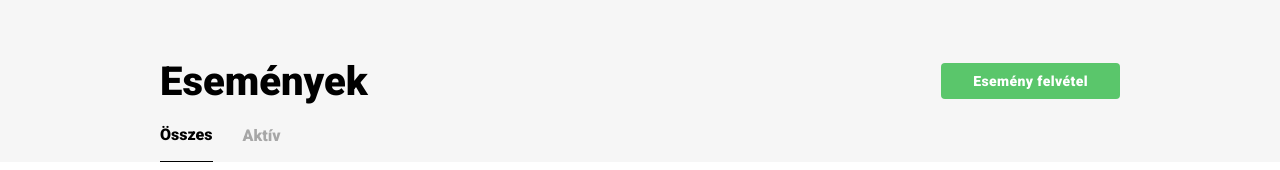
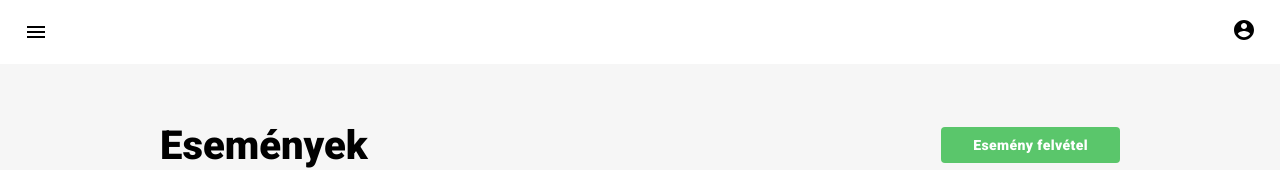
Before and after one commit to akosfi/volunteerfrontend, a React (Create React App) app: page / in a window 1280 px wide. Shown: the top 170 px of the page. Built offline with nearby package versions, Linux system fonts and the light colour scheme.

Commit message:
[feature] Appbar.

```diff
--- a/package.json
+++ b/package.json
@@ -4,6 +4,7 @@
   "private": true,
   "dependencies": {
     "@material-ui/core": "^4.11.3",
+    "@material-ui/icons": "^4.11.2",
     "@testing-library/jest-dom": "^5.11.9",
     "@testing-library/react": "^11.2.5",
     "@testing-library/user-event": "^12.8.3",
--- a/src/App.tsx
+++ b/src/App.tsx
@@ -9,6 +9,7 @@ import { CardActions } from "@material-ui/core";
 import Badge from "./components/common/Badge";
 import PageHeader from "./components/common/PageHeader";
 import PageHeaderTab from "./components/common/PageHeader/components/PageHeaderTab";
+import Header from "./components/common/Header";
 
 const App: FC = () => {
     const theme = createMuiTheme({
@@ -28,6 +29,7 @@ const App: FC = () => {
             <Router>
                 <Switch>
                     <Route path="/" exact>
+                        <Header />
                         <PageHeader title="Események">
                             {{
                                 upperAction: <></>,
--- /dev/null
+++ b/src/components/common/Header/index.tsx
@@ -0,0 +1,62 @@
+import { FC } from "react";
+import { AppBar, makeStyles, Toolbar, Typography } from "@material-ui/core";
+import MenuIcon from "@material-ui/icons/Menu";
+import { AccountCircle } from "@material-ui/icons";
+
+//
+
+const useStyles = makeStyles({
+    root: {
+        width: "100vw"
+    },
+    appbar: {
+        height: "64px",
+        background: "white",
+        color: "black"
+    },
+    rootMenu: {
+        height: "64px",
+        minHeight: "64px",
+        display: "flex",
+        "justify-content": "space-between"
+    },
+    leftMenu: {
+        display: "flex",
+        cursor: "pointer"
+    },
+    mobileMenuIcon: {
+        paddingRight: "16px"
+    },
+    collectionLink: {
+        padding: "0 21px",
+        "font-size": "14px",
+        display: "block",
+        cursor: "pointer",
+        lineHeight: "24px"
+    },
+    cartLink: {
+        "text-align": "right",
+        cursor: "pointer"
+    }
+});
+
+const Header: FC = () => {
+    const classes = useStyles();
+
+    return (
+        <div className={classes.root}>
+            <AppBar position="static" className={classes.appbar}>
+                <Toolbar className={classes.rootMenu}>
+                    <div className={classes.leftMenu}>
+                        <MenuIcon />
+                    </div>
+                    <div>
+                        <AccountCircle />
+                    </div>
+                </Toolbar>
+            </AppBar>
+        </div>
+    );
+};
+
+export default Header;
```
Also changed, not shown: 1 other file (tests, documents, lock files or other folders).
